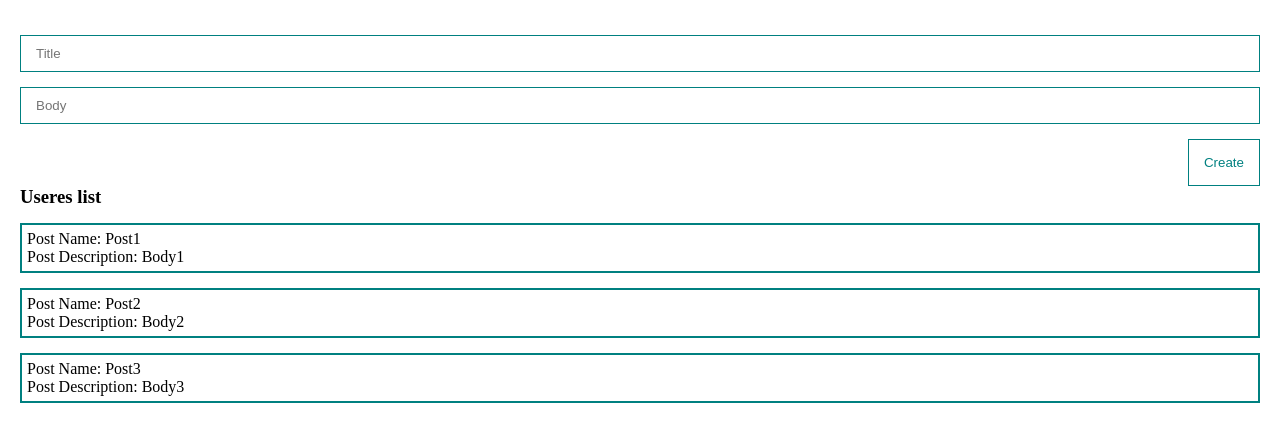
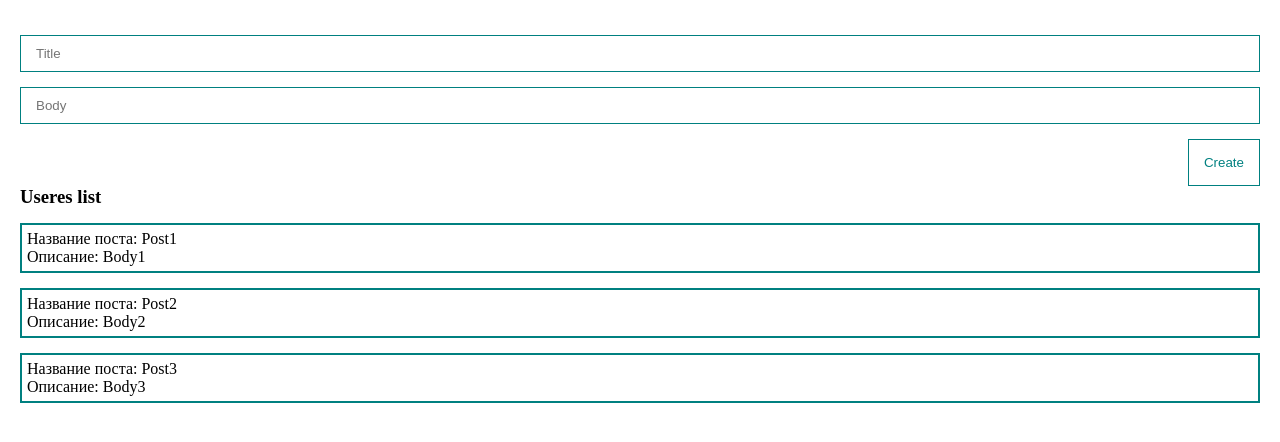
Before and after one commit to AndreiBrilliantov/vue3-cource, a Vue app: page / in a window 1280 px wide. Shown: the top 442 px of the page. Built offline with nearby package versions, Linux system fonts and the light colour scheme.

Commit message:
Add variable list titles

```diff
--- a/src/App.vue
+++ b/src/App.vue
@@ -1,10 +1,11 @@
 <template>
   <div class="app">
     <post-form
-        @create="createPost"
+        @create1="createPost"
     />
     <post-list
         :posts="posts"
+        :listHeader="listHeader"
     />
 
   </div>
@@ -24,6 +25,7 @@ export default {
         {id: 2, title: 'Post2', body: 'Body2'},
         {id: 3, title: 'Post3', body: 'Body3'},
       ],
+      listHeader: {listTitle: 'Название поста', listbody: 'Описание'},
     }
   },
   methods: {
--- a/src/components/PostForm.vue
+++ b/src/components/PostForm.vue
@@ -31,7 +31,7 @@ export default {
   methods: {
     createPost(){
       this.post.id = Date.now();
-      this.$emit('create', this.post);
+      this.$emit('create1', this.post);
       this.post = {
         title: '',
         body: ''
--- a/src/components/PostItem.vue
+++ b/src/components/PostItem.vue
@@ -1,7 +1,7 @@
 <template>
   <div class="post">
-    <div>Post Name: {{ post.title }}</div>
-    <div>Post Description: {{ post.body}}</div>
+    <div>{{ listTitle }}: {{ post.title }}</div>
+    <div>{{ listBody }}: {{ post.body}}</div>
   </div>
 </template>
 
@@ -11,6 +11,12 @@ export default {
     post: {
       type: Object,
       required: true,
+    },
+    listTitle: {
+      type: Text,
+    },
+    listBody: {
+      type: Text
     }
   }
 }
--- a/src/components/PostList.vue
+++ b/src/components/PostList.vue
@@ -4,6 +4,8 @@
     <post-item
         v-for="post in posts"
         :post="post"
+        :listTitle = "listHeader.listTitle"
+        :listBody = "listHeader.listbody"
     />
   </div>
 
@@ -18,7 +20,11 @@ export default {
     posts: {
       type: Array,
       required: true,
-    }
+    },
+    listHeader:{
+      type: Object,
+      required: true
+    },
   }
 }
 </script>
```
